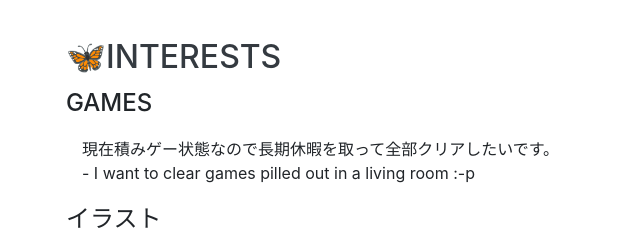
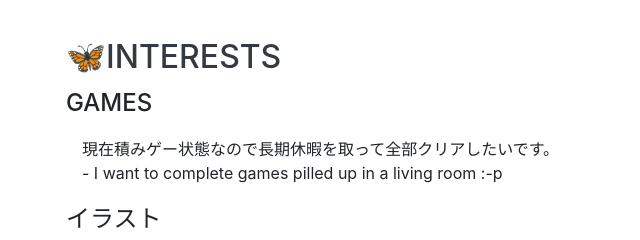
Before and after one commit to flipfrog/flipfrog.github.io, a website with bundled scripts: page index.html in a window 1280 px wide. Shown: the part 3480-3720 px from the top of the page, 254-894 px from the left. Built offline with nearby package versions, Linux system fonts and the light colour scheme; a web font is replaced by a local one.

Commit message:
fix some texts.

```diff
--- a/index.html
+++ b/index.html
@@ -340,7 +340,7 @@
         <h2>🦋Interests</h2>
         <div class="subheading mb-3">Games</div>
         <p class="ml-3">現在積みゲー状態なので長期休暇を取って全部クリアしたいです。<br>
-          - I want to clear games pilled out in a living room :-p
+          - I want to complete games pilled up in a living room :-p
         </p>
         <div class="subheading mb-3">イラスト</div>
         <p class="ml-3">イラストのような落書きするのが好きです。<br>
```
